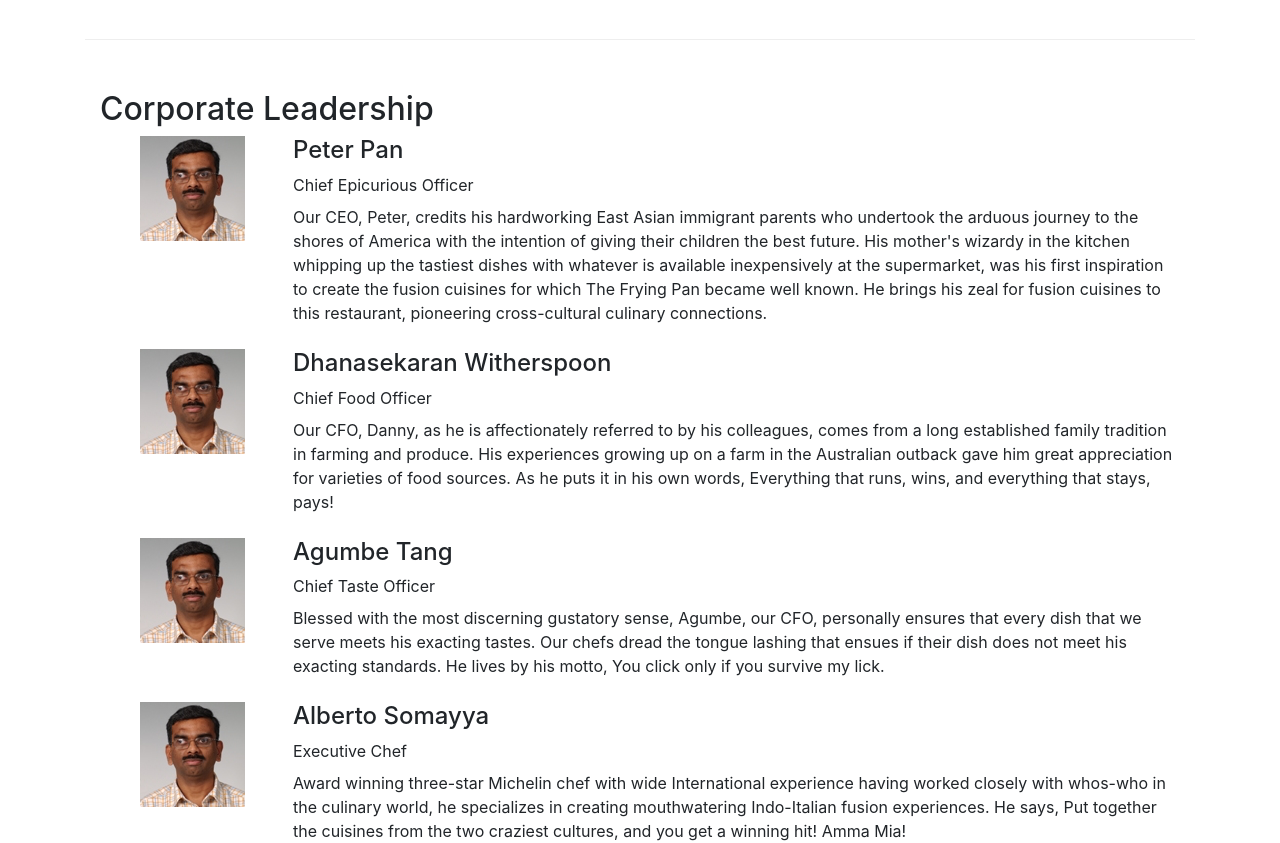
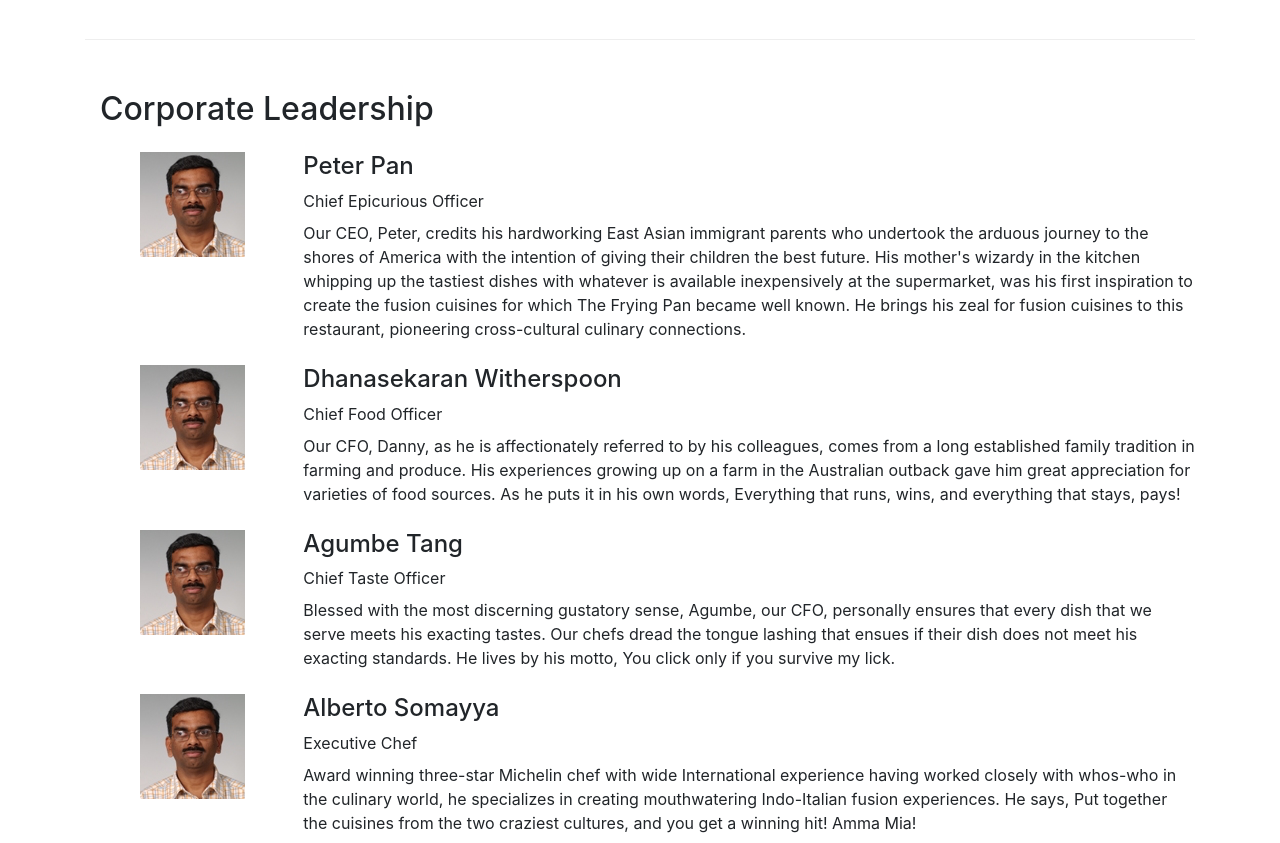
Before and after one commit to hk222c/CoursewithReact, a React (Create React App) app in the folder test-app/: page /aboutus in a window 1280 px wide. Shown: the part 940-1783 px from the top of the page. Built offline with nearby package versions, Linux system fonts and the light colour scheme.

Commit message:
Assignment 2

```diff
--- a/test-app/src/components/AboutComponent.js
+++ b/test-app/src/components/AboutComponent.js
@@ -61,7 +61,7 @@ function About(props) {
                 </div>
             </div>
             <div className="row row-content">
-                <div className="col-12">
+                <div className="col-12 mb-3">
                     <h2>Corporate Leadership</h2>
                 </div>
                 <div className="col-12">
@@ -76,8 +76,8 @@ function About(props) {
 
 function RenderLeader({leader}) {
     return(
-        <Media tag="li" key={leader.id} className= "mb-4">
-            <Media left className="mr-5">
+        <Media tag="li" key={leader.id} className= "mb-4 row">
+            <Media left className="col-12 col-md-2">
                 <Media object src={leader.image} alt={leader.name} />
             </Media>
             <Media body>
```
